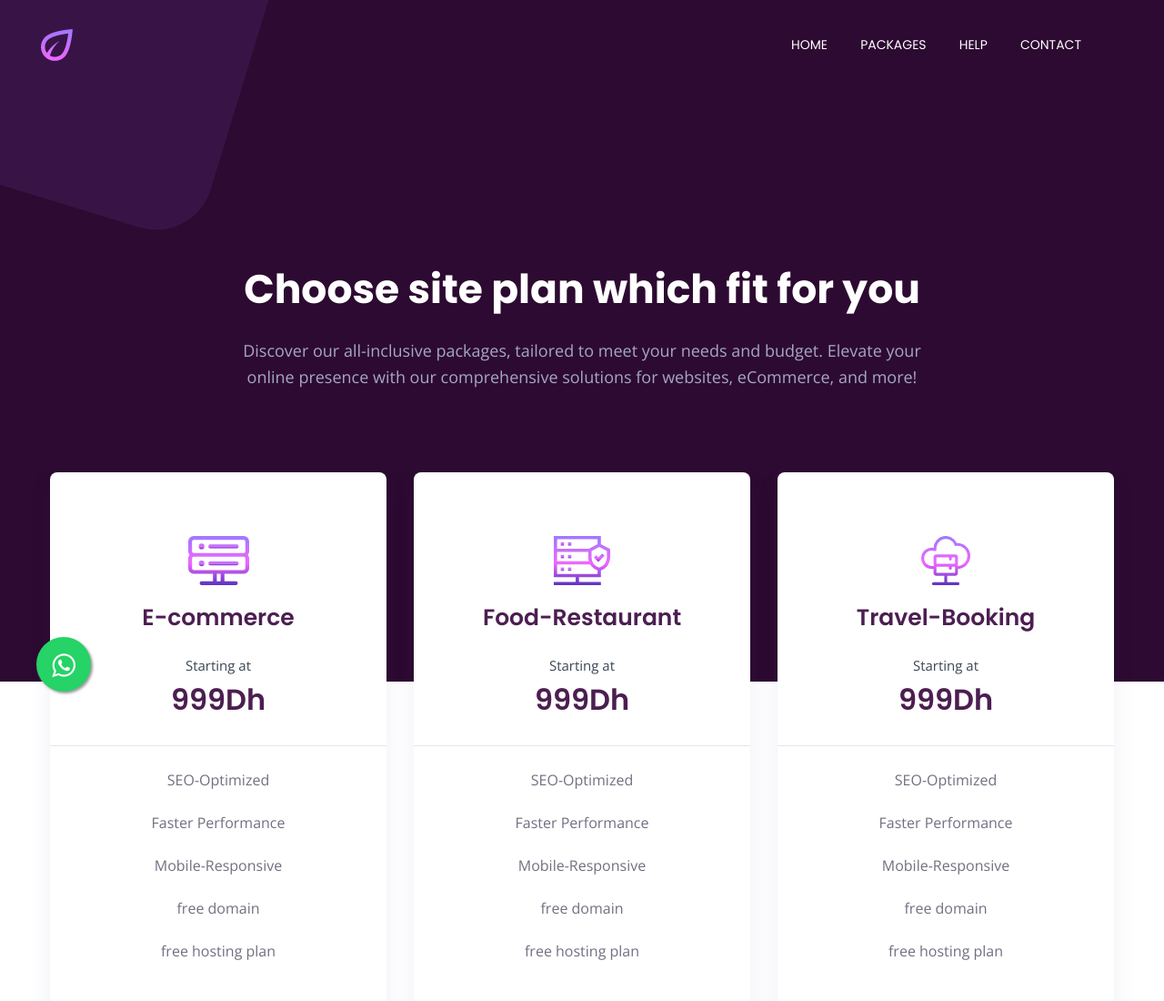
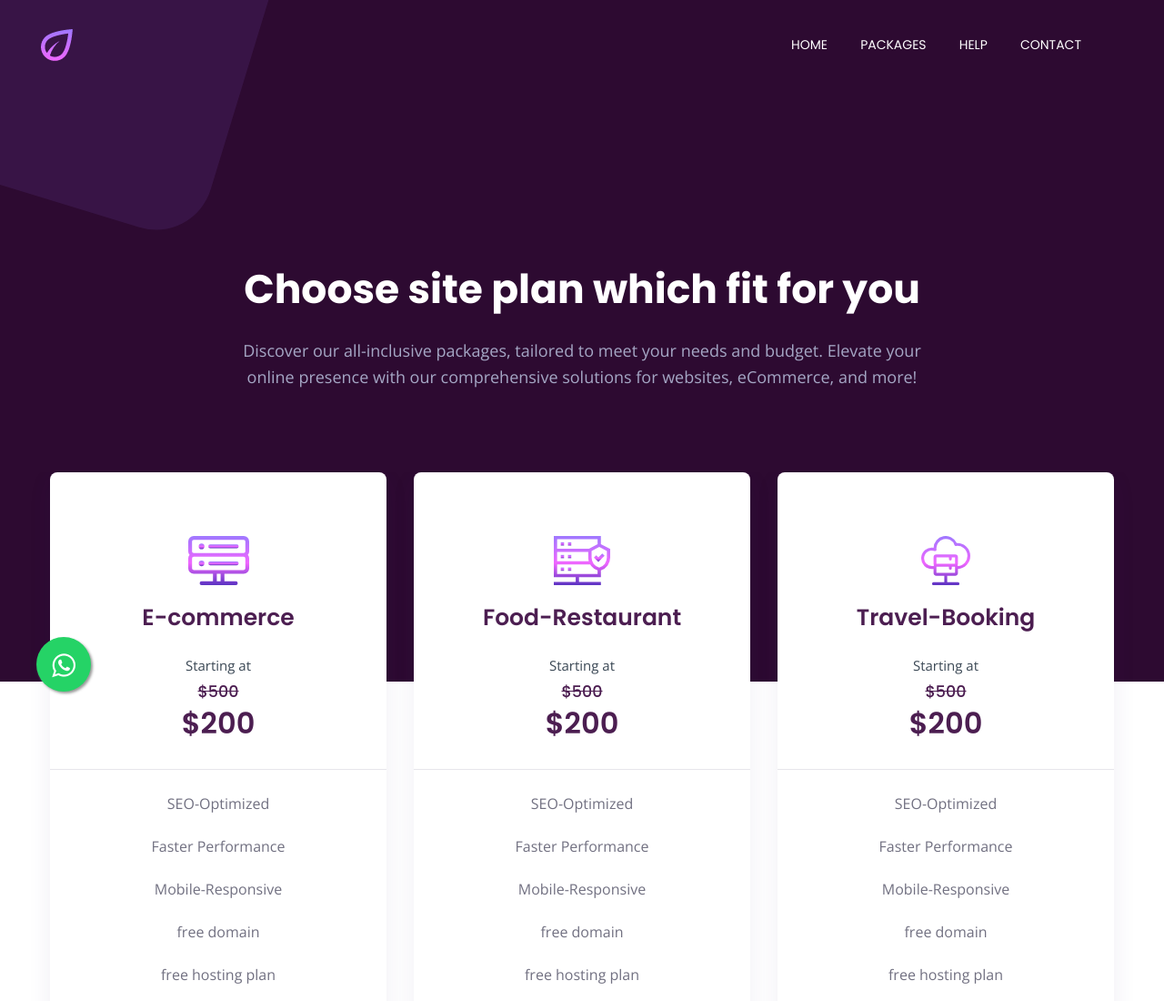
Before and after one commit to EJSAID/Website-Templates-Selling-Business, a website: page packages.html in a window 1280 px wide. Shown: the top 1100 px of the page at 91% size. Drawn offline with nearby package versions, Linux system fonts and the light colour scheme; some packages are replaced by stand-ins of ours; a script that the page names is missing.

Commit message:
hhhhhhhhht

```diff
--- a/packages.html
+++ b/packages.html
@@ -113,7 +113,8 @@
                                 <p>Starting at</p>
                             </div>
                             <div class="card-mid">
-                                <h4>999Dh</h4>
+                                <h3 style=" text-decoration: line-through;">$500</h3>
+                                <h4>$200</h4>
                             </div>
                             <div class="card-bottom">
                                 <ul>
@@ -123,7 +124,7 @@
                                     <li>free domain</li>
                                     <li>free hosting plan</li>
                                 </ul>
-                                <a href="https://shoppy.gg/product/ClU7uQn" class="borders-btn">Get Started</a>
+                                <a target="_blank" href="https://shoppy.gg/product/ClU7uQn" class="borders-btn">Get Started</a>
                             </div>
                         </div>
                     </div>
@@ -135,7 +136,8 @@
                                 <p>Starting at</p>
                             </div>
                             <div class="card-mid">
-                                <h4>999Dh </h4>
+                                <h3 style=" text-decoration: line-through;">$500</h3>
+                                <h4>$200</h4>
                             </div>
                             <div class="card-bottom">
                                 <ul>
@@ -145,7 +147,7 @@
                                     <li>free domain</li>
                                     <li>free hosting plan</li>
                                 </ul>
-                                <a href="https://shoppy.gg/product/U1DJBpq" class="borders-btn">Get Started</a>
+                                <a target="_blank" href="https://shoppy.gg/product/U1DJBpq" class="borders-btn">Get Started</a>
                             </div>
                         </div>
                     </div>
@@ -157,7 +159,8 @@
                                 <p>Starting at</p>
                             </div>
                             <div class="card-mid">
-                                <h4>999Dh </h4>
+                                <h3 style=" text-decoration: line-through;">$500</h3>
+                                <h4>$200</h4>
                             </div>
                             <div class="card-bottom">
                                 <ul>
@@ -167,7 +170,7 @@
                                     <li>free domain</li>
                                     <li>free hosting plan</li>
                                 </ul>
-                                <a href="https://shoppy.gg/product/31LuUk8" class="borders-btn">Get Started</a>
+                                <a target="_blank" href="https://shoppy.gg/product/31LuUk8" class="borders-btn">Get Started</a>
                             </div>
                         </div>
                     </div>
```
Also changed, not shown: index.html (+9 -6 lines), assets/img/gallery/MergedImages (1).png, assets/img/gallery/MergedImages (2).png, assets/img/gallery/MergedImages (3).png, assets/img/gallery/MergedImages (4).png, assets/img/gallery/MergedImages (6).png, assets/img/gallery/MergedImages (7).png, assets/img/gallery/MergedImages.png, assets/img/gallery/MergedImages8.png, 1 other file.
